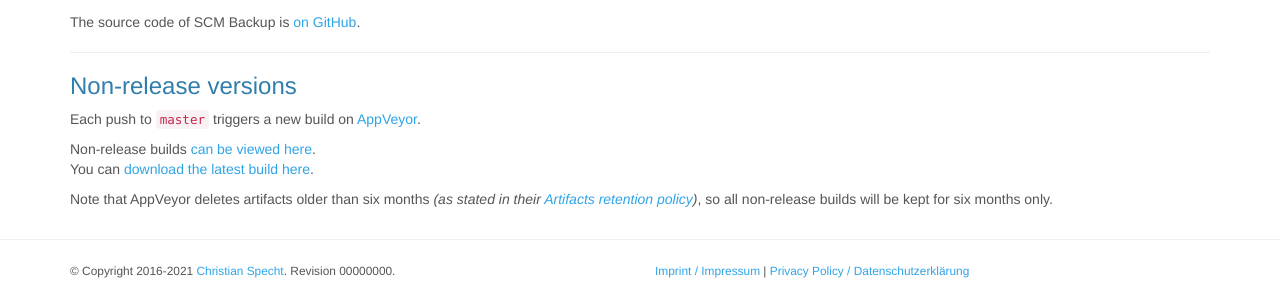
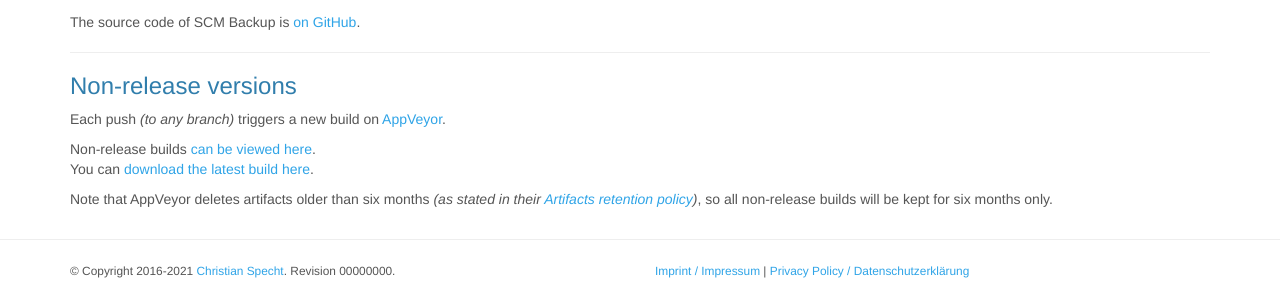
Before and after one commit to christianspecht/scm-backup-site, a Jekyll site: the page built from downloads.md, in a window 1280 px wide. Shown: the part 291-591 px from the top of the page. Built offline with Jekyll 4.4.1, drawn with Linux system fonts in a browser that asks for light colours.

Commit message:
AppVeyor builds now run on all branches

```diff
--- a/downloads.md
+++ b/downloads.md
@@ -19,7 +19,7 @@ The source code of SCM Backup is [on GitHub](https://github.com/christianspecht/
 
 ### Non-release versions
 
-Each push to `master` triggers a new build on [AppVeyor](https://appveyor.com/).
+Each push *(to any branch)* triggers a new build on [AppVeyor](https://appveyor.com/).
 
 Non-release builds [can be viewed here](https://ci.appveyor.com/project/ChristianSpecht/scm-backup/history).
 You can [download the latest build here](https://ci.appveyor.com/project/ChristianSpecht/scm-backup/build/artifacts).
```
